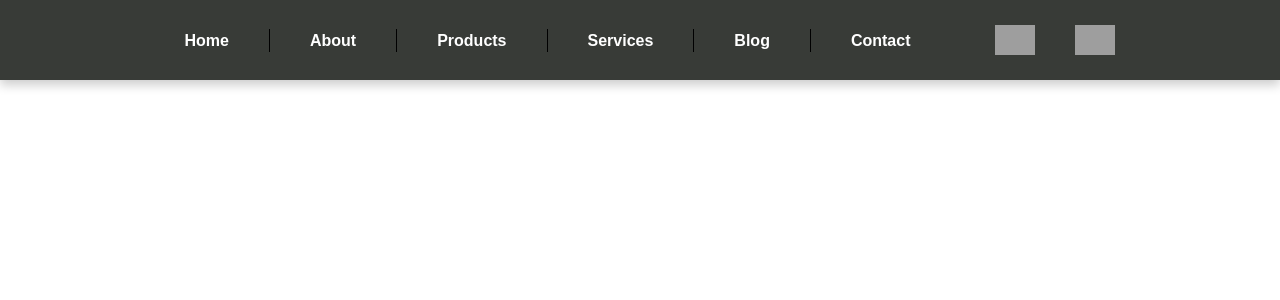
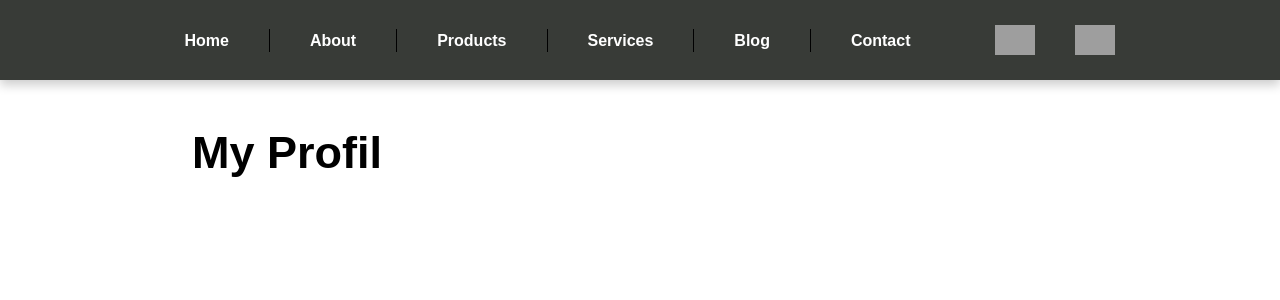
Before and after one commit to ivan988x/vueZadatak, a Vue app: page / in a window 1280 px wide. Shown: the top 300 px of the page. Built offline with nearby package versions, Linux system fonts and the light colour scheme; grey boxes are pictures that could not be loaded.

Commit message:
nest malo

```diff
--- a/src/components/SredinaStranice.vue
+++ b/src/components/SredinaStranice.vue
@@ -0,0 +1,26 @@
+<template>
+  <div class="container">
+    <div>
+      <h1>My Profil</h1>
+    </div>
+    <div class="products"></div>
+  </div>
+</template>
+
+<script>
+export default {};
+</script>
+
+<style>
+.container {
+  width: 70%;
+  margin: 0 auto;
+  padding-bottom: 40px;
+}
+.container h1 {
+  font-weight: bold;
+  font-size: 45px;
+  line-height: 25px;
+  margin: 60px 0;
+}
+</style>
```
